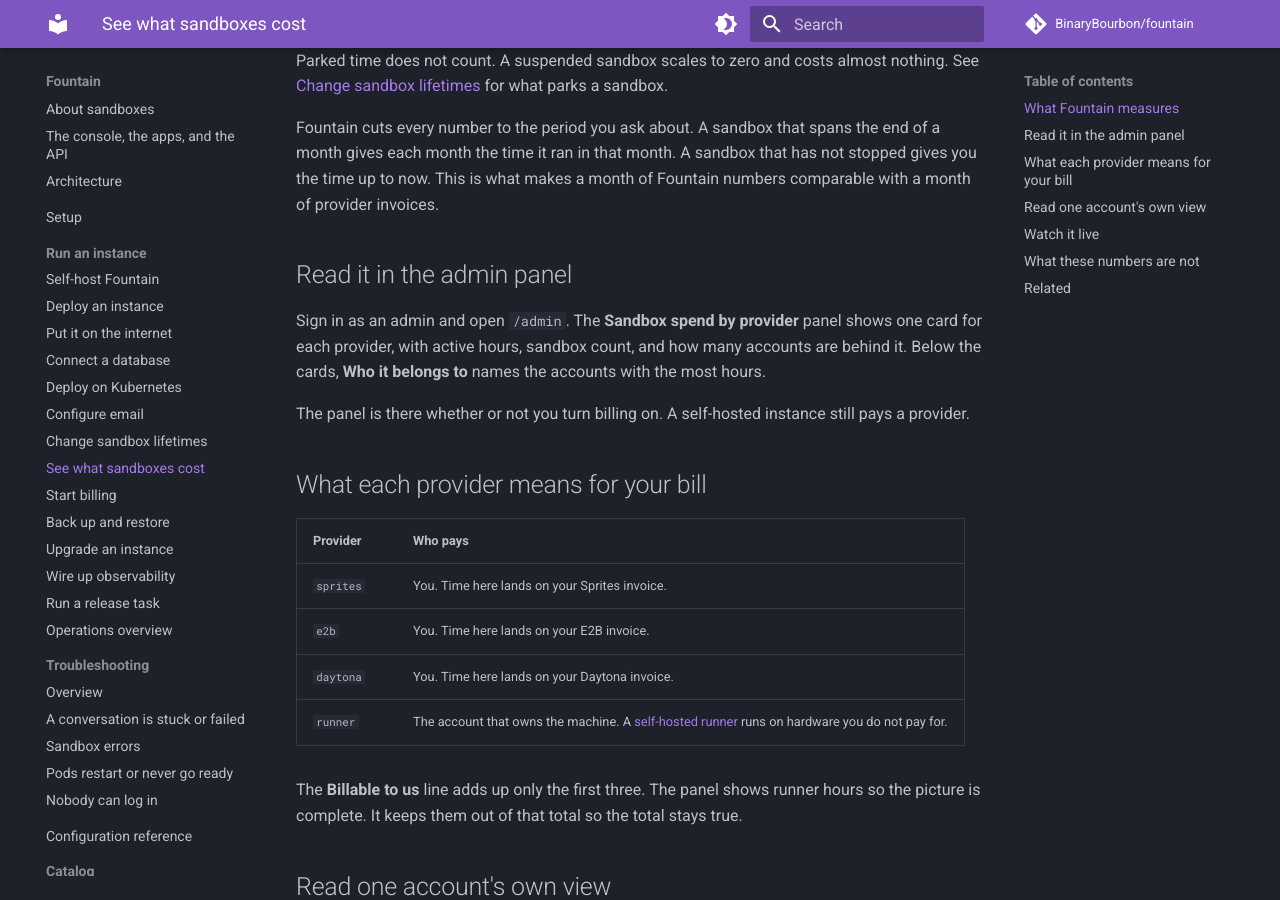
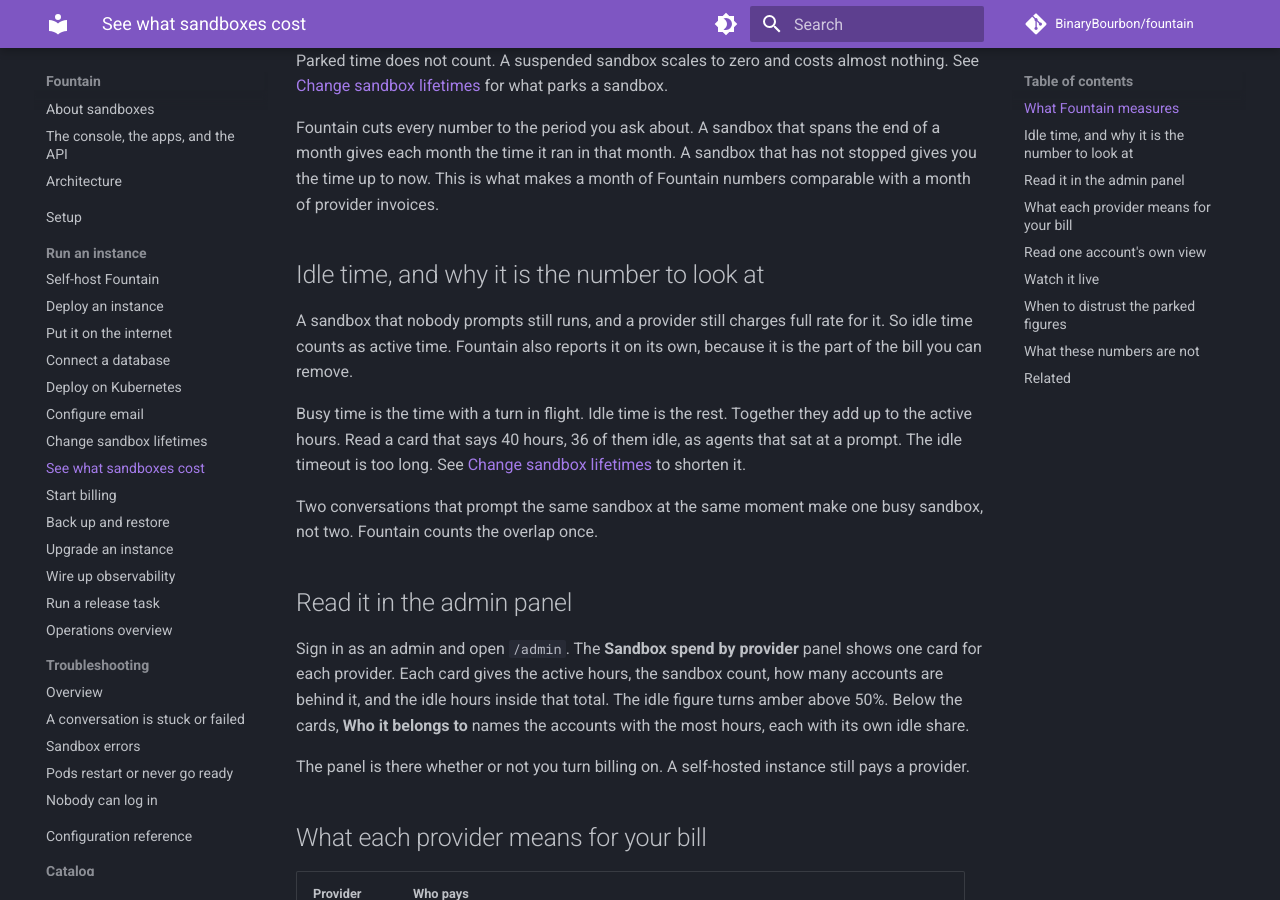
Before and after one commit to BinaryBourbon/fountain, an MkDocs documentation site: the page built from docs/guides/operate/sandbox-spend.md, in a window 1280 px wide and 900 px high, scrolled down 367 px. Built offline with MkDocs 1.6.1 and Material for MkDocs 9.7.7, drawn with Linux system fonts in a browser that asks for light colours; comment, search, counter and statistics services are not loaded; some of the changed text lies outside the part shown.

Commit message:
feat(billing): split paid sandbox time into busy and idle
Active hours say what a provider charges. They do not say whether the charge
was avoidable, and that is the question an operator is actually asking: 412
hours on Sprites reads the same whether it was agents working or agents
sitting at a prompt. The second case is the one a shorter idle timeout removes
(decisions/0017), and nothing reported it.

Busy time is the union of the sandbox's turn intervals (`turns.started_at` to
`turns.ended_at`), not their sum — two conversations prompting one sandbox at
the same moment is one busy sandbox. Idle is the rest, so busy + idle =
active by construction, with busy capped per sandbox so an odd row cannot
produce negative idle or borrow headroom from a sibling.

Idle time stays inside active, because a sandbox nobody is prompting is
charged at full rate. This splits the total; it does not discount it.

The provider cards gain idle hours and a share that turns amber above 50%,
each named tenant gains its own idle share, and the "Billable to us" line says
how much of it a shorter timeout would remove. `provider_spend/1` gains
`:platform_idle_seconds`.

Also documents something the first pass left unstated: the billed interval is
durable (sandbox rows) but the parked discount is not. `record_usage/5` is
deliberately best-effort so metering can never fail a conversation (#503), so
a dropped `sandbox_suspended` bills parked time as running and a dropped
`sandbox_resumed` does the reverse. `[:fountain, :usage, :dropped]` is the
signal that a period's parked figures rest on an incomplete record. That
asymmetry was invisible while minutes came from the same lossy stream.

The tenant-facing surfaces are unchanged: `/account/billing` and
`GET /api/account/billing` still report active minutes only, so no schema or
SDK change here.

Co-Authored-By: Claude Opus 5 <noreply@anthropic.com>

```diff
--- a/docs/guides/operate/sandbox-spend.md
+++ b/docs/guides/operate/sandbox-spend.md
@@ -19,12 +19,27 @@ the end of a month gives each month the time it ran in that month. A sandbox
 that has not stopped gives you the time up to now. This is what makes a month
 of Fountain numbers comparable with a month of provider invoices.
 
+## Idle time, and why it is the number to look at
+
+A sandbox that nobody prompts still runs, and a provider still charges full
+rate for it. So idle time counts as active time. Fountain also reports it on
+its own, because it is the part of the bill you can remove.
+
+Busy time is the time with a turn in flight. Idle time is the rest. Together
+they add up to the active hours. Read a card that says 40 hours, 36 of them
+idle, as agents that sat at a prompt. The idle timeout is too long. See
+[Change sandbox lifetimes](sandbox-lifetime.md) to shorten it.
+
+Two conversations that prompt the same sandbox at the same moment make one
+busy sandbox, not two. Fountain counts the overlap once.
+
 ## Read it in the admin panel
 
 Sign in as an admin and open `/admin`. The **Sandbox spend by provider** panel
-shows one card for each provider, with active hours, sandbox count, and how
-many accounts are behind it. Below the cards, **Who it belongs to** names the
-accounts with the most hours.
+shows one card for each provider. Each card gives the active hours, the sandbox
+count, how many accounts are behind it, and the idle hours inside that total.
+The idle figure turns amber above 50%. Below the cards, **Who it belongs to**
+names the accounts with the most hours, each with its own idle share.
 
 The panel is there whether or not you turn billing on. A self-hosted instance <!-- vale disable-line STE.IngForms -->
 still pays a provider.
@@ -66,6 +81,19 @@ column.
 
 See [Wire up observability](observability.md) for how to scrape the endpoint.
 
+## When to distrust the parked figures
+
+Fountain writes a sandbox row synchronously, and cannot lose it. The suspend
+and resume records that mark parked time are different. Fountain writes those
+best-effort on purpose, because a metering problem must not fail somebody's <!-- vale disable-line STE.IngForms -->
+conversation. A database problem can drop one.
+
+A dropped suspend record makes parked time look like run time, and Fountain
+charges the account for it. A dropped resume record does the opposite. Neither
+one is silent. Each drop increments the `fountain_usage_dropped_count` metric.
+Read that metric for the period you want. A count above zero says the parked
+figures rest on an incomplete record. Treat that period as approximate.
+
 ## What these numbers are not
 
 They are hours, not money. Providers price by machine size and by contract, and
```
Also changed, not shown: CHANGELOG.md (+7 -1 lines), 5 other files.
